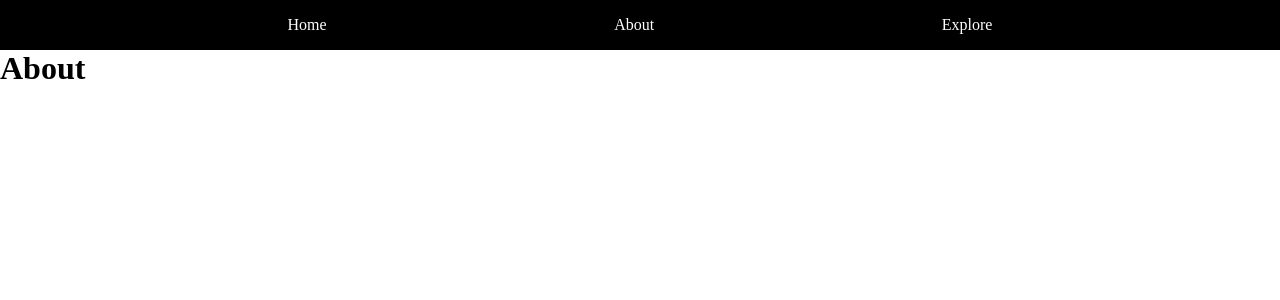
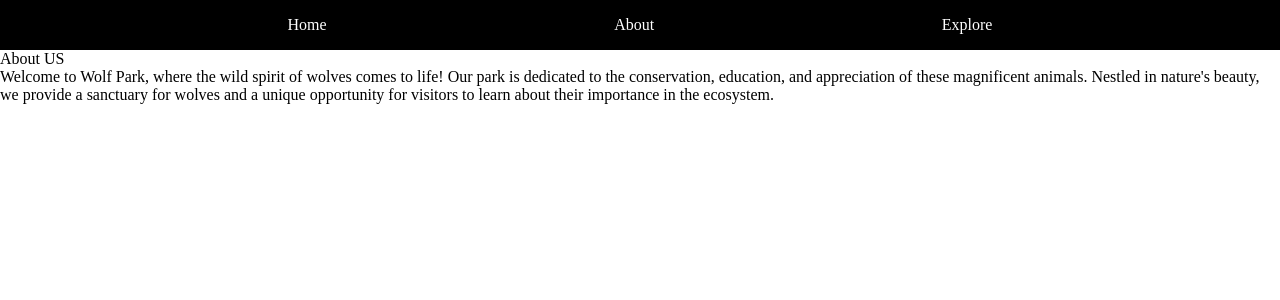
Before and after one commit to jdayxjr/N317-homework-3-wolves, a Next.js app: page /about in a window 1280 px wide. Shown: the top 300 px of the page. Built offline with nearby package versions, Linux system fonts and the light colour scheme.

Commit message:
Started adding about text and started working on the css

```diff
--- a/src/app/about/about.module.css
+++ b/src/app/about/about.module.css
@@ -0,0 +1 @@
+.aboutContainer{}
--- a/src/app/about/page.js
+++ b/src/app/about/page.js
@@ -1,7 +1,16 @@
 export default function About() {
+
+
+
+
+
     return (
-        <main>
-            <h1>About</h1>
+<main>
+    <div>
+
+        <div>About US</div>
+        <div>Welcome to Wolf Park, where the wild spirit of wolves comes to life! Our park is dedicated to the conservation, education, and appreciation of these magnificent animals. Nestled in nature's beauty, we provide a sanctuary for wolves and a unique opportunity for visitors to learn about their importance in the ecosystem.</div>
+    </div>
         </main>
     );
 }
```
